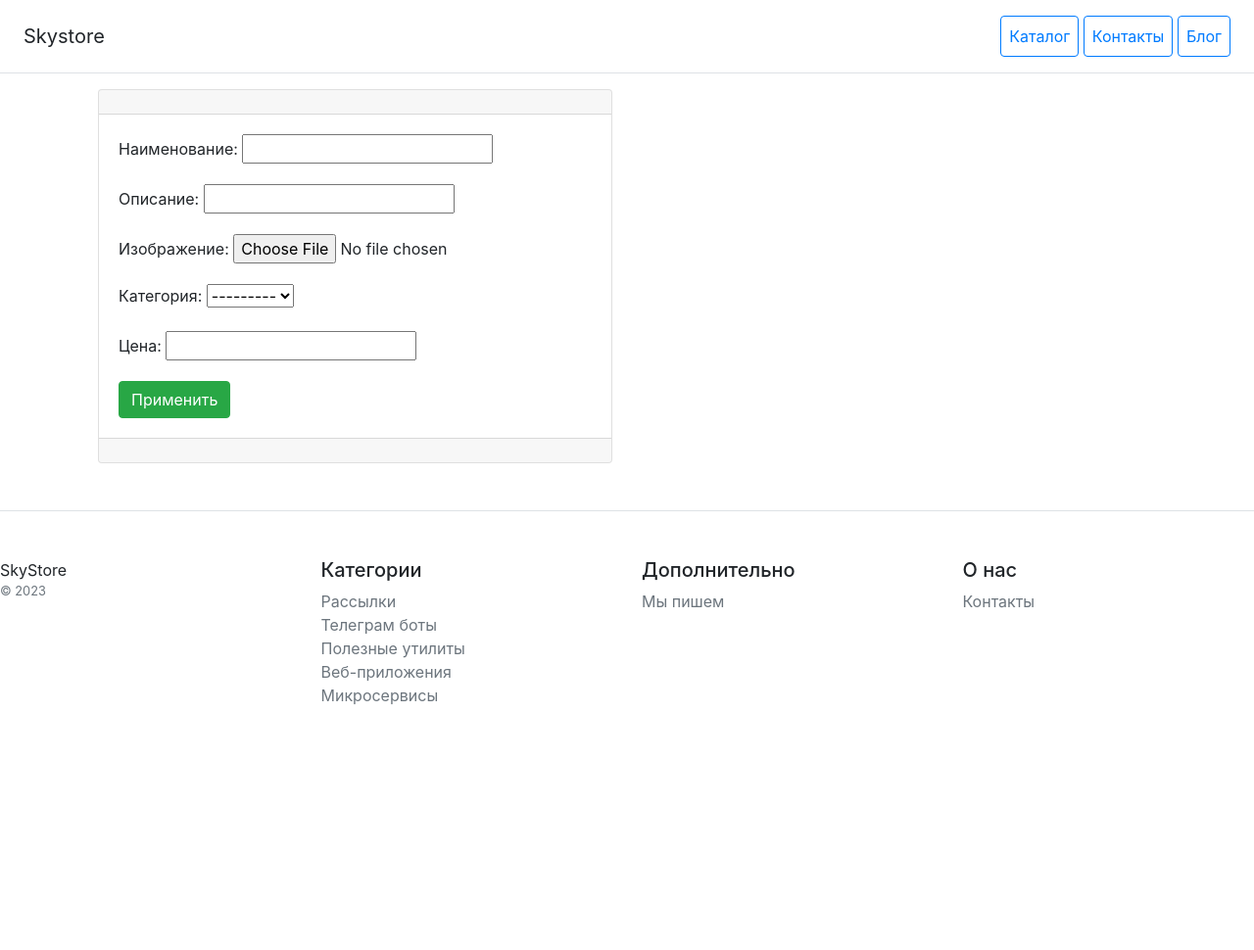
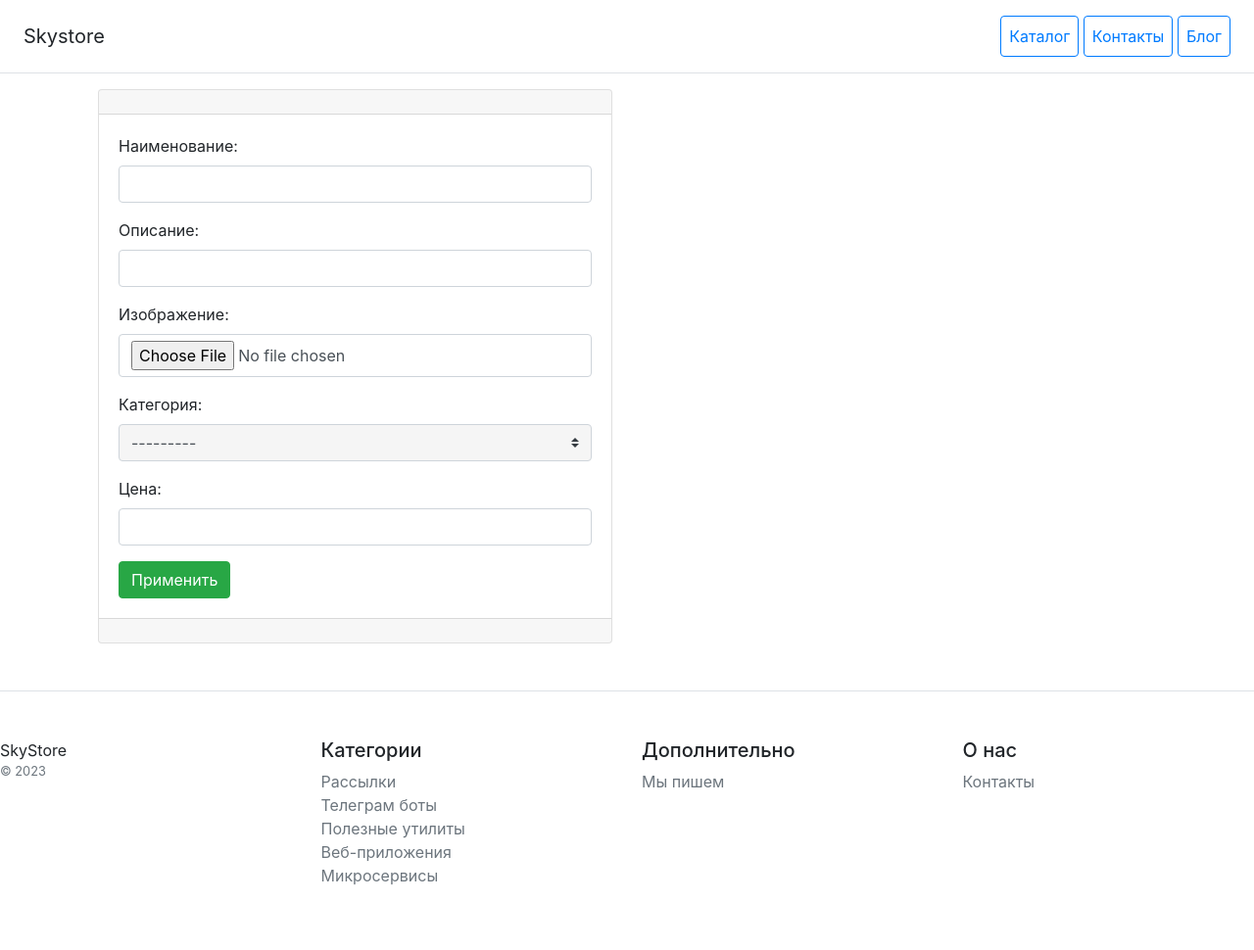
Before and after one commit to RObotiaga/DjangoHW, a Django app: page /create/ in a window 1280 px wide. Shown: the whole page at 98% size. Before the commit the page ends 719 px from the top, so only its background shows below. Run offline with Django 4.2, Linux system fonts and the light colour scheme; data that the repository does not hold is empty; some libraries are stand-ins or nearby versions.

Commit message:
stylized forms

```diff
--- a/catalog/forms.py
+++ b/catalog/forms.py
@@ -9,6 +9,18 @@ class CreateProductForm(forms.ModelForm):
         model = Product
         fields = ['name', 'description', 'img', 'category', 'price']
 
+    def __init__(self, *args, **kwargs):
+        super(CreateProductForm, self).__init__(*args, **kwargs)
+
+        # Добавляем классы Bootstrap к полям формы
+        self.fields['name'].widget.attrs.update({'class': 'form-control'})
+        self.fields['description'].widget.attrs.update({'class': 'form-control'})
+        self.fields['img'].widget.attrs.update({'class': 'form-control'})
+        self.fields['category'].widget.attrs.update({
+            'class': 'form-select custom-select',  # Добавляем класс Bootstrap для кастомного стиля
+            'style': 'background-color: #f5f5f5; width: 100%;',  # Настройка стиля
+        })
+        self.fields['price'].widget.attrs.update({'class': 'form-control'})
     def clean_name(self):
         cleaned_name = self.cleaned_data.get('name')
         for limitation in LIMITATIONS:
@@ -30,3 +42,10 @@ class VersionForm(forms.ModelForm):
     class Meta:
         model = Version
         fields = ['number', 'name', 'active']
+
+    def __init__(self, *args, **kwargs):
+        super(VersionForm, self).__init__(*args, **kwargs)
+
+        # Добавляем классы Bootstrap к полям формы
+        self.fields['number'].widget.attrs.update({'class': 'form-control'})
+        self.fields['name'].widget.attrs.update({'class': 'form-control'})
--- a/catalog/templates/catalog/item_detail.html
+++ b/catalog/templates/catalog/item_detail.html
@@ -21,7 +21,7 @@
         <a href="{% url 'catalog:update_product' product.pk %}" type="button" class="btn btn-lg btn-outline-primary">Изменить</a>
       </div>
     </div>
-    <div class="col-md-4">
+    <div class="p-md-4">
         <form method="post" enctype="multipart/form-data">
           {% csrf_token %}
           {{ version_form.as_p }}
```
